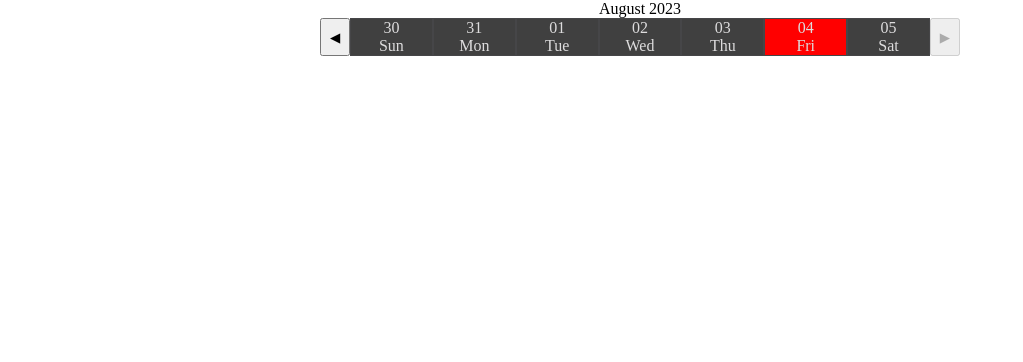
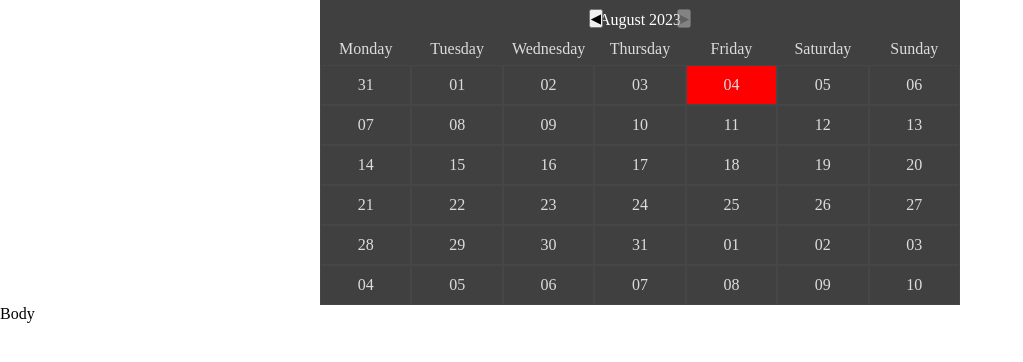
Before and after one commit to almasiwe11/BudgetTracker, a React (Vite) app: page / in a window 1280 px wide. Shown: the top 362 px of the page, without its empty margins (0-1023 px from the left). Built offline with nearby package versions, Linux system fonts and the light colour scheme.

Commit message:
Combine small and big grid in one app

```diff
--- a/src/App.jsx
+++ b/src/App.jsx
@@ -1,11 +1,18 @@
 import { useState } from "react";
 import SmallGrid from "./components/SmallGrid/SmallGrid";
 import BigGrid from "./components/BigGrid/BigGrid";
+import Body from "./Body/Body";
 function App() {
   const [today, setToday] = useState(new Date());
+  const [selectedDay, setSelectedDay] = useState(today);
   return (
     <>
-      <SmallGrid today={today} setToday={setToday} />
+      <SmallGrid
+        today={today}
+        setToday={setToday}
+        setSelectedDay={setSelectedDay}
+      />
+      <Body />
     </>
   );
 }
--- /dev/null
+++ b/src/Body/Body.jsx
@@ -0,0 +1,7 @@
+import React from "react";
+
+const Body = () => {
+  return <div>Body</div>;
+};
+
+export default Body;
--- a/src/components/BigGrid/Header.jsx
+++ b/src/components/BigGrid/Header.jsx
@@ -17,7 +17,7 @@ const Header = ({ setToday, today }) => {
 
   return (
     <div className="header">
-      <button className="switchMonth" onClick={handlePrevMonth}>
+      <button className="switchMonth btn" onClick={handlePrevMonth}>
         ◀
       </button>
       <span className="currentMonth">
@@ -25,7 +25,7 @@ const Header = ({ setToday, today }) => {
         <p> {month}</p>
       </span>
       <button
-        className={`switchMonth ${disabled && "disabled"}`}
+        className={`switchMonth btn ${disabled && "disabled"}`}
         onClick={handleNextMonth}
         disabled={disabled}
       >
--- a/src/components/SmallGrid/DaySmall.jsx
+++ b/src/components/SmallGrid/DaySmall.jsx
@@ -1,6 +1,6 @@
 import React from "react";
 import { format, isSameDay } from "date-fns";
-const DaySmall = ({ day }) => {
+const DaySmall = ({ day, setSelectedDay, showEntireMonth }) => {
   const formattedDay = format(day, "dd");
   const nameDay = format(day, "EE");
   let markToday;
@@ -8,7 +8,7 @@ const DaySmall = ({ day }) => {
   return (
     <div className={`day-small ${markToday && "small-today"}`}>
       <div>{formattedDay}</div>
-      <span>{nameDay}</span>
+      {!showEntireMonth && <span>{nameDay}</span>}
     </div>
   );
 };
--- a/src/components/SmallGrid/SmallGrid.jsx
+++ b/src/components/SmallGrid/SmallGrid.jsx
@@ -1,4 +1,4 @@
-import React from "react";
+import React, { useState } from "react";
 import {
   format,
   add,
@@ -9,9 +9,17 @@ import {
   startOfWeek,
 } from "date-fns";
 import DaySmall from "./DaySmall";
-const SmallGrid = ({ today, setToday }) => {
-  const startMonday = startOfWeek(today);
-  const weekDays = [...Array(7)].map((_, i) => add(startMonday, { days: i }));
+const SmallGrid = ({ today, setToday, setSelectedDay }) => {
+  const [showEntireMonth, setShowEntireMonth] = useState(true);
+  const startMonday = startOfWeek(today, { weekStartsOn: 1 });
+  const month = format(today, "MMMM");
+  const year = format(today, "yyyy");
+  const weekDays = [...Array(showEntireMonth ? 42 : 7)].map((_, i) =>
+    add(startMonday, { days: i })
+  );
+  const weekDaysName = [...Array(7)].map((_, i) =>
+    format(add(startMonday, { days: i }), "EEEE")
+  );
 
   let disabled = true;
   if (!isFuture(add(startOfWeek(today), { weeks: 1 }))) disabled = false;
@@ -26,13 +34,32 @@ const SmallGrid = ({ today, setToday }) => {
 
   return (
     <div className="smallGrid">
-      <div className="small-date">August 2023</div>
-      <div className="small-week">
-        <button onClick={handlePrevWeek}>◀</button>
+      <div className="small-date">
+        {month} {year}
+      </div>
+
+      <div className={showEntireMonth ? "showEntireMonth" : "small-week"}>
+        {weekDaysName.map((day) => (
+          <div className="weekDay">{day}</div>
+        ))}
+        <button
+          className={showEntireMonth ? "showMonthBtnLeft" : "btnWeek"}
+          onClick={handlePrevWeek}
+        >
+          ◀
+        </button>
         {weekDays.map((day) => (
-          <DaySmall day={day} />
+          <DaySmall
+            day={day}
+            setSelectedDay={setSelectedDay}
+            showEntireMonth={showEntireMonth}
+          />
         ))}
-        <button onClick={handleNextWeek} disabled={disabled}>
+        <button
+          className={showEntireMonth ? "showMonthBtnRight" : "btnWeek"}
+          onClick={handleNextWeek}
+          disabled={disabled}
+        >
           ▶
         </button>
       </div>
--- a/src/index.css
+++ b/src/index.css
@@ -86,18 +86,57 @@
   grid-template-columns: 30px repeat(7, 1fr) 30px;
 }
 
+.showEntireMonth {
+  display: grid;
+  grid-template-columns: repeat(7, 1fr);
+  grid-template-rows: 25px repeat(6, 40px);
+}
+
 .smallGrid {
   width: 50%;
   margin: auto;
   text-align: center;
+  background-color: var(--color-grey-1);
+  display: flex;
+  flex-direction: column;
+  position: relative;
 }
 
 .day-small {
   background-color: var(--color-grey-1);
   border: 1px solid var(--color-border);
   color: var(--color-grey-light);
+  display: grid;
+  place-content: center;
 }
 
 .small-today {
   background-color: red;
 }
+
+.btnWeek {
+  background-color: transparent;
+  border: none;
+  cursor: pointer;
+  font-size: 1.4rem;
+  color: orange;
+}
+
+.small-date {
+  color: white;
+  display: grid;
+  place-items: center;
+  padding: 0.7rem;
+}
+
+.showMonthBtnLeft {
+  position: absolute;
+  top: 3%;
+  left: 42%;
+}
+
+.showMonthBtnRight {
+  position: absolute;
+  top: 3%;
+  right: 42%;
+}
```
